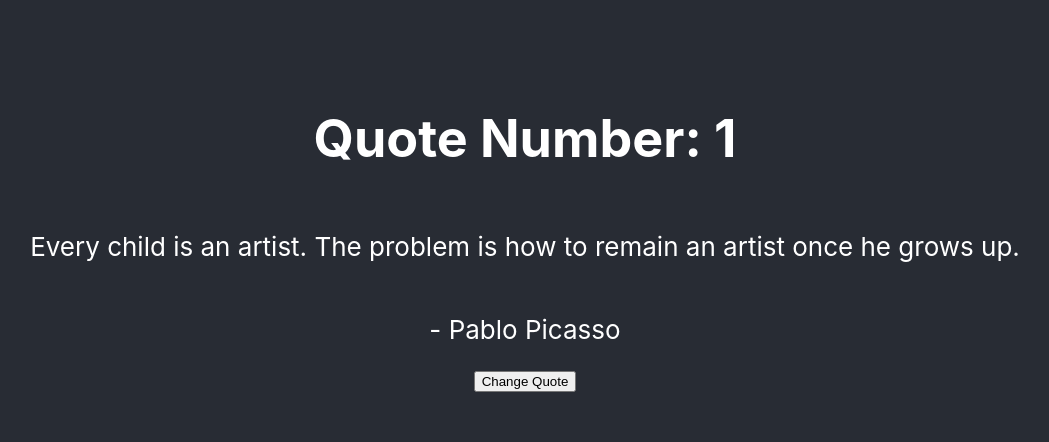
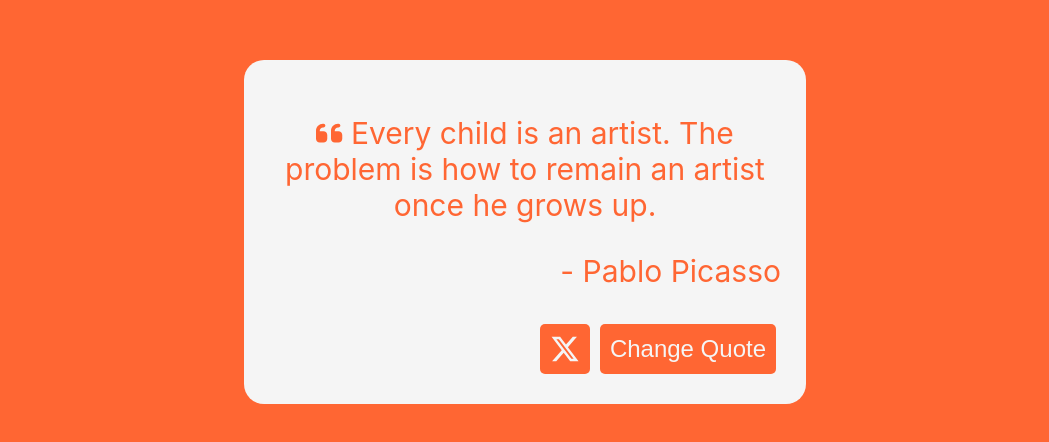
Before and after one commit to szymon-kulak/quote-machine, a React (Create React App) app: page / in a window 1280 px wide. Shown: the part 168-610 px from the top of the page, without its empty margins (115-1164 px from the left). Built offline with nearby package versions, Linux system fonts and the light colour scheme; no server answers.

Commit message:
Added styling to the app, made it real pretty if I say so myself

```diff
--- a/package.json
+++ b/package.json
@@ -4,6 +4,11 @@
   "version": "0.1.0",
   "private": true,
   "dependencies": {
+    "@fortawesome/fontawesome-svg-core": "^6.5.1",
+    "@fortawesome/free-brands-svg-icons": "^6.5.1",
+    "@fortawesome/free-regular-svg-icons": "^6.5.1",
+    "@fortawesome/free-solid-svg-icons": "^6.5.1",
+    "@fortawesome/react-fontawesome": "^0.2.0",
     "@testing-library/jest-dom": "^5.17.0",
     "@testing-library/react": "^13.4.0",
     "@testing-library/user-event": "^13.5.0",
--- a/public/index.html
+++ b/public/index.html
@@ -39,5 +39,6 @@
       To begin the development, run `npm start` or `yarn start`.
       To create a production bundle, use `npm run build` or `yarn build`.
     -->
+    <script src="https://cdn.freecodecamp.org/testable-projects-fcc/v1/bundle.js"></script>
   </body>
 </html>
--- a/src/App.js
+++ b/src/App.js
@@ -1,32 +1,70 @@
-import React, {useState} from 'react';
+import React, {useEffect, useState} from 'react';
 import './App.scss';
+import Colors from './colorsArray.js';
+import { FontAwesomeIcon } from '@fortawesome/react-fontawesome';
+import { faXTwitter } from '@fortawesome/free-brands-svg-icons';
+import { faQuoteLeft } from '@fortawesome/free-solid-svg-icons'
+
+let quotesJSON = "https://gist.githubusercontent.com/camperbot/5a022b72e96c4c9585c32bf6a75f62d9/raw/e3c6895ce42069f0ee7e991229064f167fe8ccdc/quotes.json";
 
 function App() {
 
   const [quote, setQuote] = useState("Every child is an artist. The problem is how to remain an artist once he grows up.");
   const [author, setAuthor] = useState("Pablo Picasso");
-  const [quoteNumber, setRandomNumber] = useState(0);
+  const [quotesArray, setQuotesArray] = useState(null);
+  const [themeColor, setColor] = useState("#FF6633");
 
-  const getRandomNumber = function() {
+  const fetchQuotes = async (url) => {
+    const response = await fetch(url);
+    const parsed = await response.json();
+    setQuotesArray(parsed.quotes);
+  }
+
+  useEffect(() => {
+    fetchQuotes(quotesJSON);
+  })
+
+  const randomColor = function() {
+    let rand = Math.floor(Math.random() * Colors.length);
+    setColor(Colors[rand]);
+  }
+
+  const getRandomQuote = function() {
     let rand = Math.floor(Math.random() * quotesArray.length);
-    setRandomNumber(rand);
     setQuote(quotesArray[rand].quote);
     setAuthor(quotesArray[rand].author);
+    randomColor();
   }
-
-  const quotesArray = [{quote: "Every child is an artist. The problem is how to remain an artist once he grows up.", author: "Pablo Picasso"},{quote: "You miss 100% of the shots you don’t take.", author: "Wayne Gretzky"}, {quote: "The only person you are destined to become is the person you decide to be.", author: "Ralph Waldo Emerson"}, {quote: "Certain things catch your eye, but pursue only those that capture the heart.", author: "Ancient Indian Proverb"}, {quote: "If you hear a voice within you say “you cannot paint,” then by all means paint and that voice will be silenced.", author: "Vincent Van Gogh"}];
 
   return (
     <div className="App">
-      <header className="App-header">
-        <h1>Quote Number: {quoteNumber + 1}</h1>
-        <p>
-          {quote}
-        </p>
-        <p>
-          - {author}
-        </p>
-        <button onClick={()=> getRandomNumber()}>Change Quote</button>
+      <header
+      className="App-header"
+      style={{backgroundColor: themeColor,
+        color: themeColor}}
+      >
+        <div id="quote-box">
+          <p
+          id="text"
+          ><FontAwesomeIcon icon={ faQuoteLeft } /> {quote}</p>
+          <p
+          id="author"
+          >- {author}</p>
+          <div className="buttons">
+            <a
+            id="tweet-quote"
+            href={encodeURI(`https://twitter.com/intent/tweet?text="${quote}" - ${author}`)}
+            target='_blank'
+            rel="noreferrer"
+            style={{backgroundColor: themeColor}}
+            ><FontAwesomeIcon icon={ faXTwitter } /></a>
+            <button
+            id="new-quote"
+            onClick={()=> getRandomQuote()}
+            style={{backgroundColor: themeColor}}
+            >Change Quote</button>
+          </div>
+        </div>
       </header>
     </div>
   );
--- a/src/App.scss
+++ b/src/App.scss
@@ -1,13 +1,76 @@
+$box-color: whitesmoke;
+$btn-size: 1.5rem;
+$color-change: ease-in-out 1s;
+
 .App {
   text-align: center;
+}
+
 .App-header {
-    background-color: #282c34;
   min-height: 100vh;
   display: flex;
   flex-direction: column;
   align-items: center;
   justify-content: center;
-    font-size: calc(10px + 2vmin);
+  font-size: calc(14px + 2vmin);
+
   color: white;
+  transition: background-color $color-change, color $color-change;
+}
+
+#quote-box {
+  width: 40dvw;
+  padding: 25px;
+  background-color: $box-color;
+  border-radius: 20px;
+}
+
+#author {
+  text-align: end;
+}
+
+.buttons {
+  display: flex;
+  justify-content: right;
+  min-height: 40px;
+}
+
+#tweet-quote {
+  display: flex;
+  align-self: center;
+  justify-content: center;
+  color: $box-color;
+  border-radius: 5px;
+  text-decoration: none;
+  padding: 10px;
+  transition: $color-change;
+  margin: 5px;
+}
+
+#new-quote {
+  color: $box-color;
+  border-radius: 5px;
+  padding: 10px;
+  border: none;
+  font-size: $btn-size;
+  cursor: pointer;
+  transition: $color-change;
+  margin: 5px;
+}
+
+
+@media (max-aspect-ratio: 4/3) {
+  #quote-box {
+    width: 60dvw;
   }
 }
+
+@media (max-aspect-ratio: 9/16) {
+  #quote-box {
+    width: 80dvw;
+  }
+
+  .buttons {
+    flex-direction: column-reverse;
+  }
+}
--- /dev/null
+++ b/src/colorsArray.js
@@ -0,0 +1,5 @@
+const Colors = ['#16a085','#27ae60','#2c3e50','#f39c12',
+'#e74c3c','#9b59b6','#FB6964','#342224',
+'#472E32','#BDBB99','#77B1A9','#73A857'];
+
+export default Colors;
```
Also changed, not shown: 1 other file (tests, documents, lock files or other folders). Lines whose indentation alone changed are shown as unchanged.
